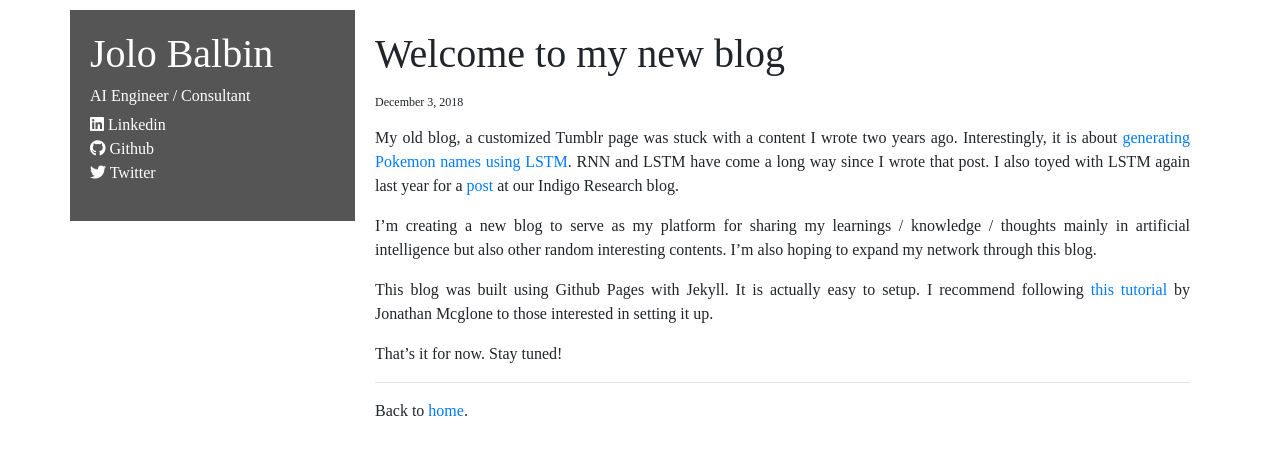
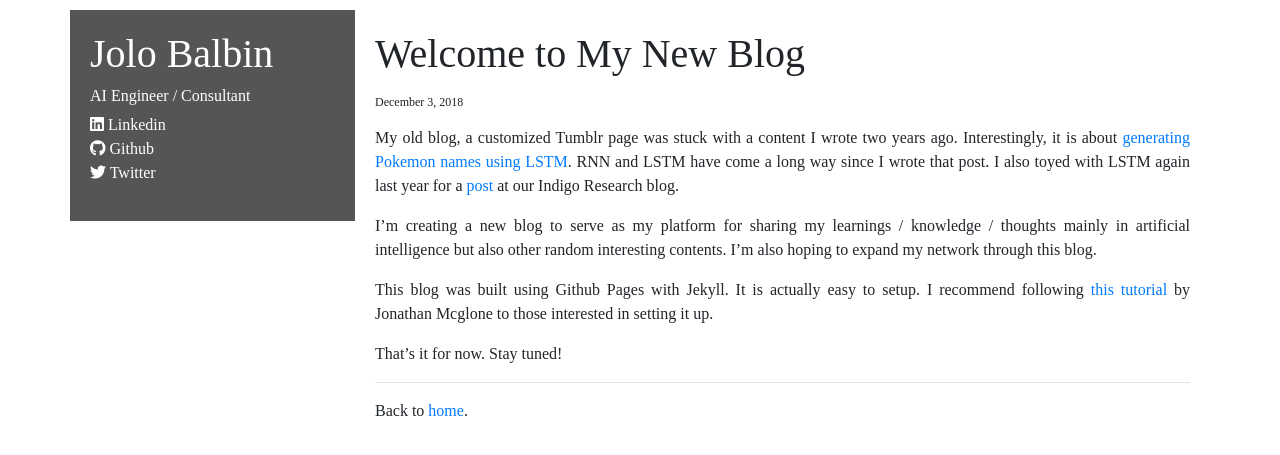
Before and after one commit to MojoJolo/MojoJolo.github.io, a Jekyll site: the page built from _posts/2018-12-03-new-blog.md, in a window 1280 px wide. Shown: the top 455 px of the page. Built offline with Jekyll 4.4.1, drawn with Linux system fonts in a browser that asks for light colours; nearby versions of some CDN libraries.

```diff
--- a/_posts/2018-12-03-new-blog.md
+++ b/_posts/2018-12-03-new-blog.md
@@ -1,6 +1,6 @@
 ---
 layout: post
-title: "Welcome to my new blog"
+title: "Welcome to My New Blog"
 date: 2018-12-03
 ---
 
```
